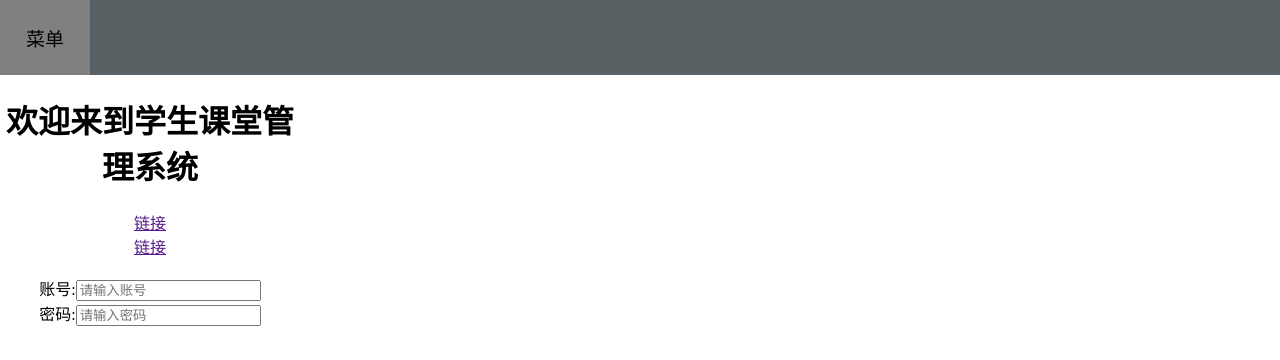
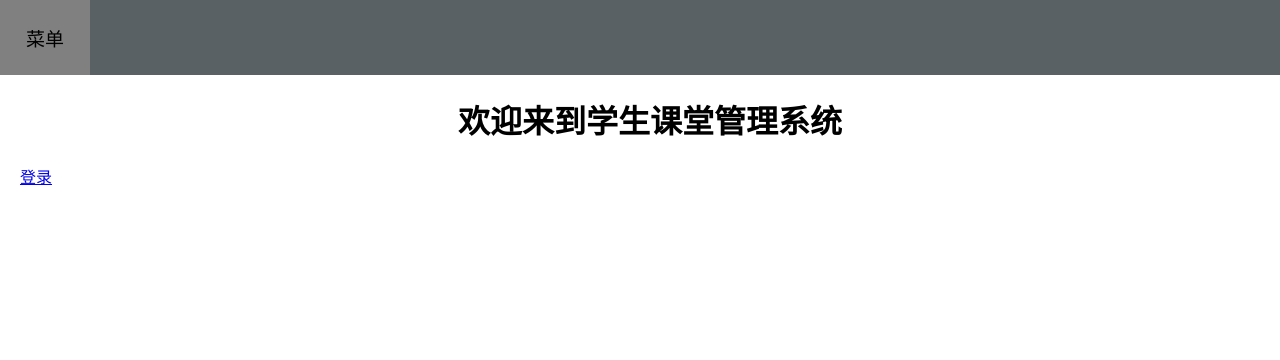
Before and after one commit to jimjcy/classScoreManagerWebApp, a Vue app: page / in a window 1280 px wide. Shown: the top 360 px of the page. Built offline with nearby package versions, Linux system fonts and the light colour scheme.

Commit message:
fix main page bug

```diff
--- a/src/App.vue
+++ b/src/App.vue
@@ -3,7 +3,7 @@ import ColorButton from "./components/colorButton.vue";
 const menuStatus = ref("menuFold");
 const featureList = {
   "/": "主页",
-  "/login": "登录"
+  "/login": "登录",
 };
 </script>
 
@@ -72,8 +72,10 @@ const featureList = {
   border-radius: 15px;
   font-size: 19px;
 }
-/* .view {
+.view {
+  flex: 1;
+  margin-left: 20px;
   height: 100%;
   width: 100%;
-} */
+}
 </style>
--- a/src/views/login.vue
+++ b/src/views/login.vue
@@ -1,3 +1,8 @@
 <script setup>
 
 </script>
+<template>
+
+</template>
+<style scoped>
+</style>
--- a/src/views/main.vue
+++ b/src/views/main.vue
@@ -1,33 +1,10 @@
-<script setup>
-
-</script>
+<script setup></script>
 <template>
-
-    <form class="form-center" action="">
-        <h1>欢迎来到学生课堂管理系统</h1>
-        <a href="">链接</a>
-        <br>
-        <a href="">链接</a>
-        <br><br>
-    <div>
-        <label for="username">账号:</label>
-        <input type="text" placeholder="请输入账号">
-    </div>
-    <div>
-        <label for="password">密码:</label>
-        <input type="password" placeholder="请输入密码">
-    </div>
-    </form>
-
+    <h1 class="center">欢迎来到学生课堂管理系统</h1>
+    <RouterLink to="/login">登录</RouterLink>
 </template>
 <style scoped>
-
-    .form-center {
-        width: 300px;
-        text-align: center;
-    }
-    .button-pos{
-        margin: 10px;
-    }
-
+.center {
+  text-align: center;
+}
 </style>
```
